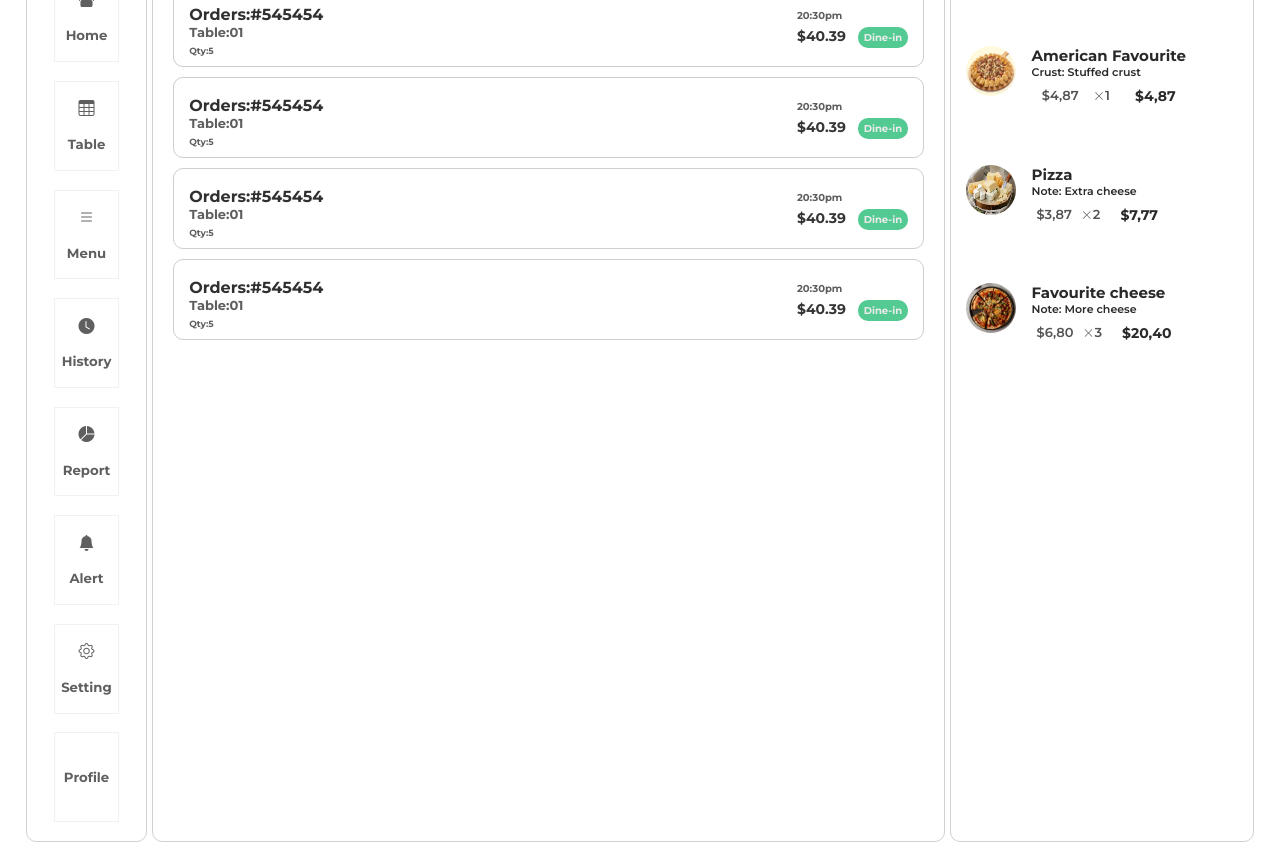
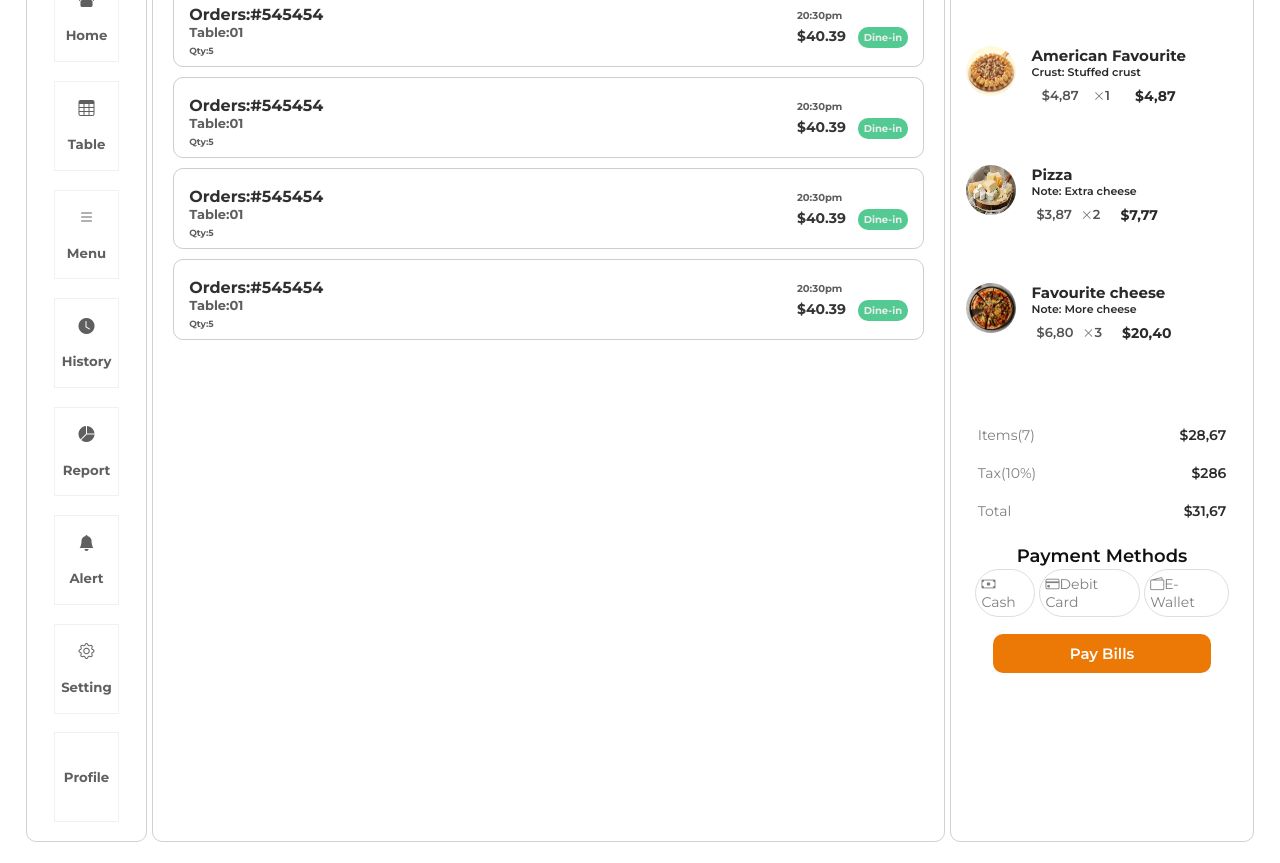
Before and after one commit to Rajkumarthakur88/Ui-food-order, a plain HTML site: page index.html in a window 1280 px wide. Shown: the part 177-1040 px from the top of the page. Drawn offline with nearby package versions, Linux system fonts and the light colour scheme.

Commit message:
new payment section added

```diff
--- a/index.html
+++ b/index.html
@@ -13,6 +13,7 @@
 
 <body>
      <div class="main-container">
+
           <div class="container">
 
                <!-- LEFT-SECTION -->
@@ -114,7 +115,6 @@
                </div>
 
                <!-- RIGHT-SECTION -->
-
                <aside class="right">
                     <div class="right-top">
                          <div class="right-top-left">
@@ -178,6 +178,33 @@
 
                          </span>
                     </div>
+
+                    <div class="billing-section">
+                         <span>
+                              <p>Items(7)</p>
+                              <h2>$28,67</h2>
+                         </span>
+                         <span>
+                              <p>Tax(10%)</p>
+                              <h2>$286</h2>
+                         </span>
+                         <span>
+                              <p>Total</p>
+                              <h2>$31,67</h2>
+                         </span>
+                         <div class="payment">
+                              <h1>Payment Methods</h1>
+                              <div class="cards">
+                                   <p><i class="bi bi-cash"></i>Cash</p>
+                                   <p><i class="bi bi-credit-card"></i>Debit Card</p>
+                                   <p><i class="bi bi-wallet2"></i>E-Wallet</p>
+                              </div>
+                              <button class="payment-btn">
+                                   Pay Bills
+                              </button>
+                         </div>
+                    </div>
+
                </aside>
           </div>
      </div>
--- a/media.css
+++ b/media.css
@@ -1,4 +1,4 @@
-@media(max-width:768px) {
+@media(max-width:769px) {
 
      .main-container {
 
@@ -41,8 +41,12 @@
           height: 100%;
      }
 
+
+.cards p{
+      font-size: 12px;
 }
-@media(min-width:768px) and (max-width:991px){
+}
+@media(min-width:769px) and (max-width:991px){
 
      .main-container{
           height: 140vh;
--- a/style.css
+++ b/style.css
@@ -7,15 +7,18 @@
      box-sizing: border-box;
      font-family: 'Montserrat', sans-serif;
 }
-
+html,body{
+     overflow-x: hidden;
+}
 .main-container{
      width: 100%;
      height: 130vh;
      display: flex;
      align-items: center;
      justify-content: center;
+     flex-direction: column;
+}
 
-}
 
 .container {
      width: 96%;
@@ -261,3 +264,79 @@ cursor: pointer;
      font-weight: 700;
      color: rgb(43, 42, 42);
 }
+
+/* RIGHT-SECTION-BILLING-SECTION */
+.billing-section{
+     width: 100%;
+     height: auto;
+     padding: 20px 5px;
+     display: flex;
+     align-items: center;
+     justify-content: center;
+     flex-direction: column;
+}
+.billing-section span{
+     width: 95%;
+     display: flex;
+     align-items: center;
+     justify-content: space-between;
+     padding: 10px;
+}
+.billing-section span p{
+     color: grey;
+     font-size: 14px;
+  font-weight: 400;
+}
+
+
+.billing-section span h2{
+     color: rgb(44, 44, 44);
+     font-size: 14px;
+  font-weight: 600;
+}
+.payment{
+     width: 98%;
+     display: flex;
+     align-items: center;
+     justify-content: center;
+     flex-direction: column;
+     padding: 15px 10px;
+}
+.payment h1{
+     color: rgb(17, 17, 17);
+     font-size: 18px;
+  font-weight: 600;
+
+}
+.cards{
+     width: 100%;
+     display: flex;
+     align-items: center;
+     justify-content: space-evenly;
+}
+.cards p{
+     color: grey;
+     font-size: 14px;
+  font-weight: 400;
+  border: 1px solid rgb(223, 221, 221);
+  padding: 5px;
+  border-radius: 50px;
+  margin: 2px;
+}
+.cards p:hover{
+     background-color:#ec780546;
+}
+.payment-btn{
+     width: 85%;
+     padding: 10px 2px;
+     background-color:#ec7905;
+     color: white;
+     border: none;
+     border-radius: 10px;
+     font-size: 15px;
+     font-weight: 600;
+     margin-top: 15px;
+}
+button{
+     cursor: pointer;
+}
```
